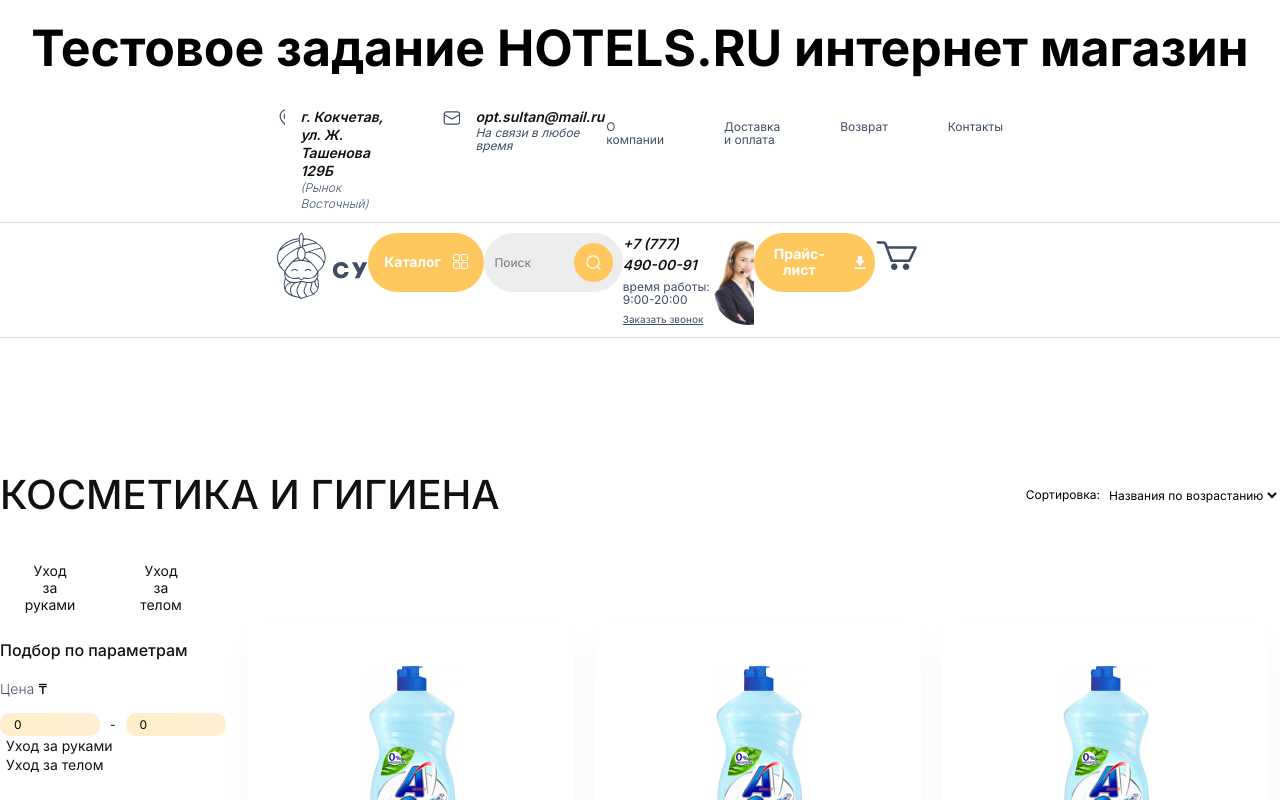
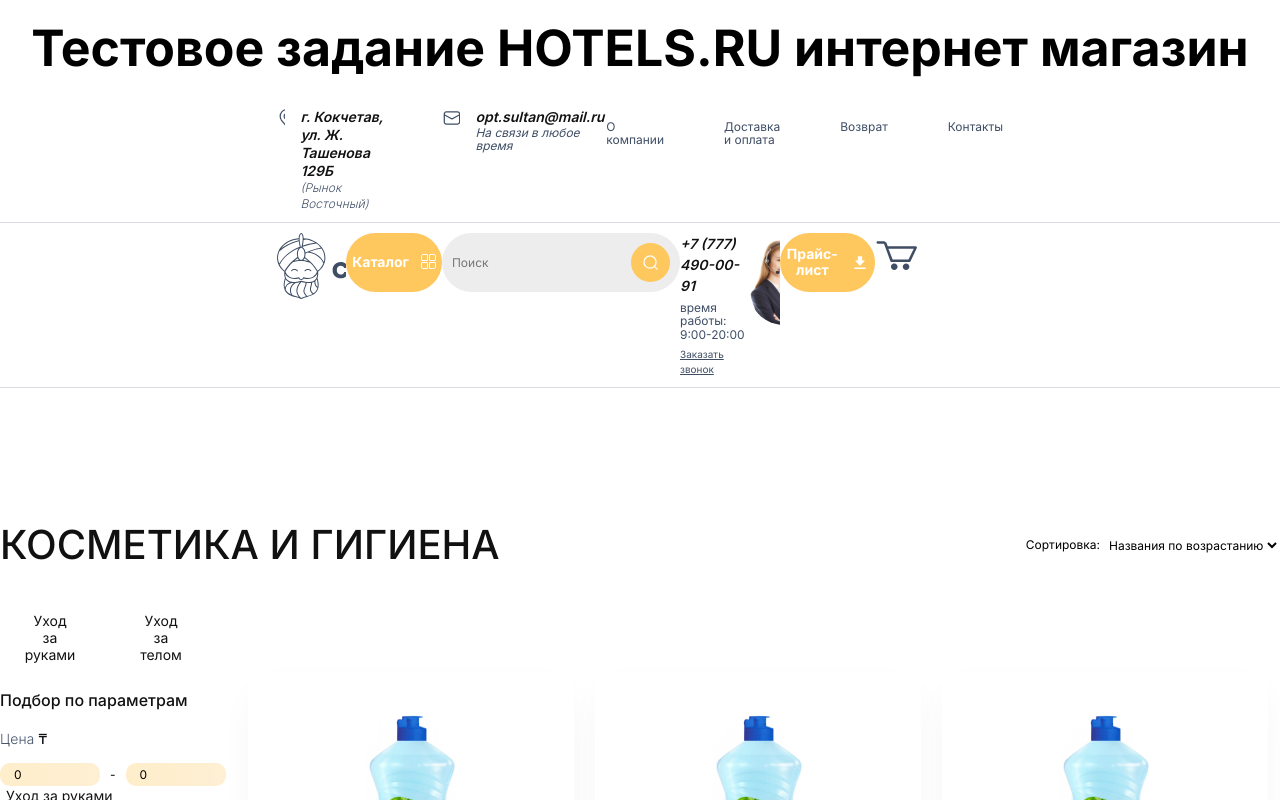
Before and after one commit to mvodev/hotels-online-shop, a React (Vite) app: page / in a window 1280 px wide. Shown: the top 800 px of the page. Built offline with nearby package versions, Linux system fonts and the light colour scheme.

Commit message:
corrected style of search form

```diff
--- a/src/components/form/Form.scss
+++ b/src/components/form/Form.scss
@@ -2,6 +2,7 @@
 
 .form {
   position: relative;
+  height: 59px;
 
   &__input {
     height: 59px;
@@ -31,6 +32,7 @@
 
     &_search {
       width: 238px;
+      flex: 0 0 238px;
     }
 
     &_search-wide {
--- a/src/components/form/Form.tsx
+++ b/src/components/form/Form.tsx
@@ -32,7 +32,6 @@ const Form = (props: EmailFormProps) => {
     <form className={`form ${classNameFormModificators}`} action={action}>
       {input}
       <button className="form__submit" type="submit">
-        {/* <img className="form__img" src={ type==='email' ? arrowUrl : searchUrl } alt={type === 'email' ? 'arrow image' : 'search image'} /> */}
       </button>
     </form>
   )
```
